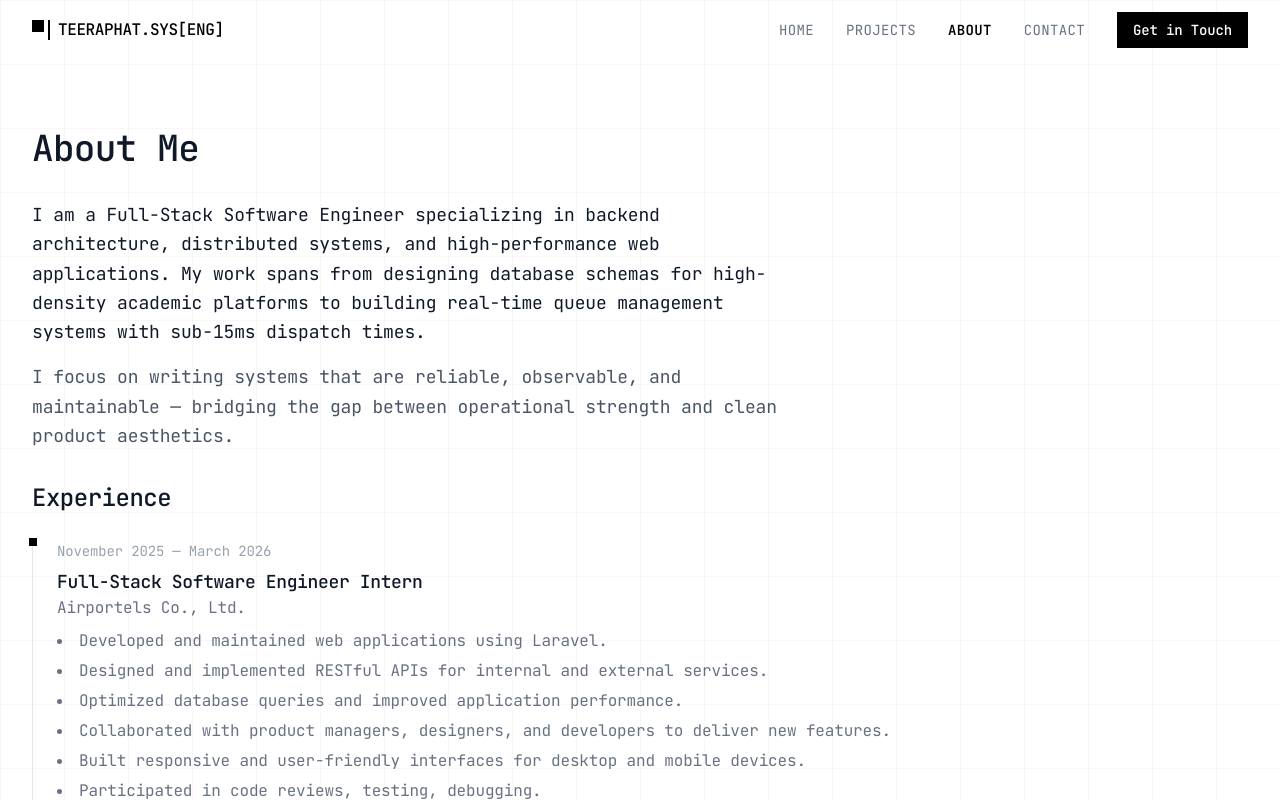
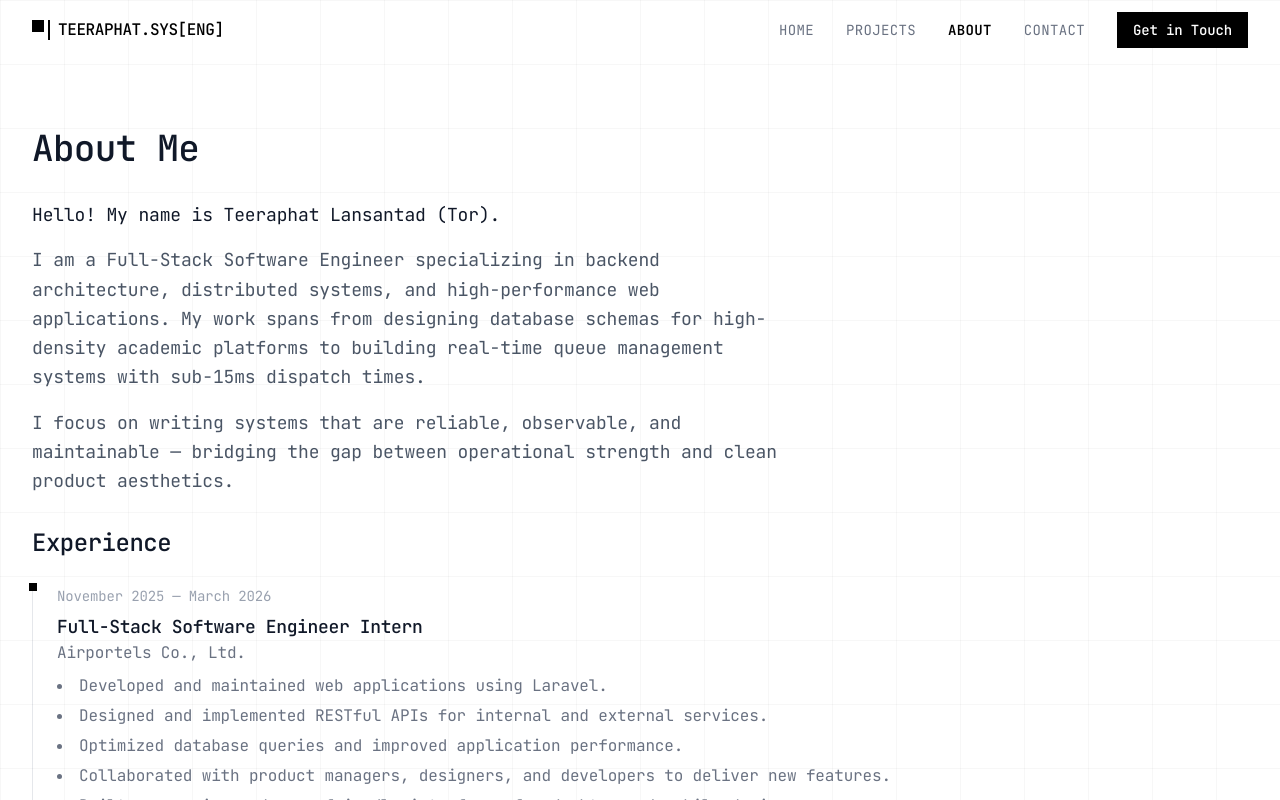
Before and after one commit to Teeraphat2104/portfolio_Teeraphat, a React (Vite) app: page /about in a window 1280 px wide. Shown: the top 800 px of the page. Built offline with nearby package versions, Linux system fonts and the light colour scheme.

Commit message:
feat: add introduction line to About page

```diff
--- a/src/pages/About.tsx
+++ b/src/pages/About.tsx
@@ -65,6 +65,9 @@ export const About: React.FC = () => {
 
         <div className="max-w-3xl space-y-4 mb-8">
           <p className="text-lg leading-relaxed text-gray-900">
+            Hello! My name is Teeraphat Lansantad (Tor).
+          </p>
+          <p className="text-lg leading-relaxed text-gray-600">
             I am a Full-Stack Software Engineer specializing in backend
             architecture, distributed systems, and high-performance web
             applications. My work spans from designing database schemas for
```
